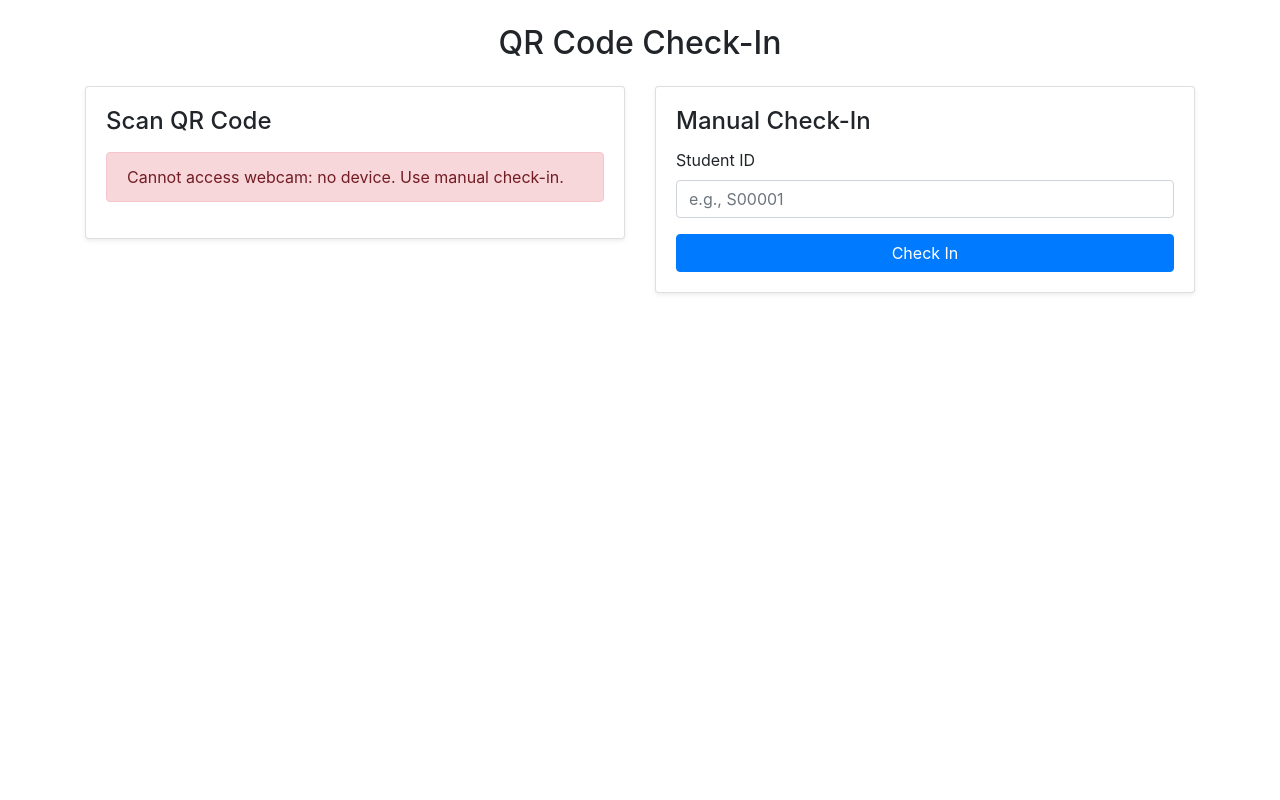
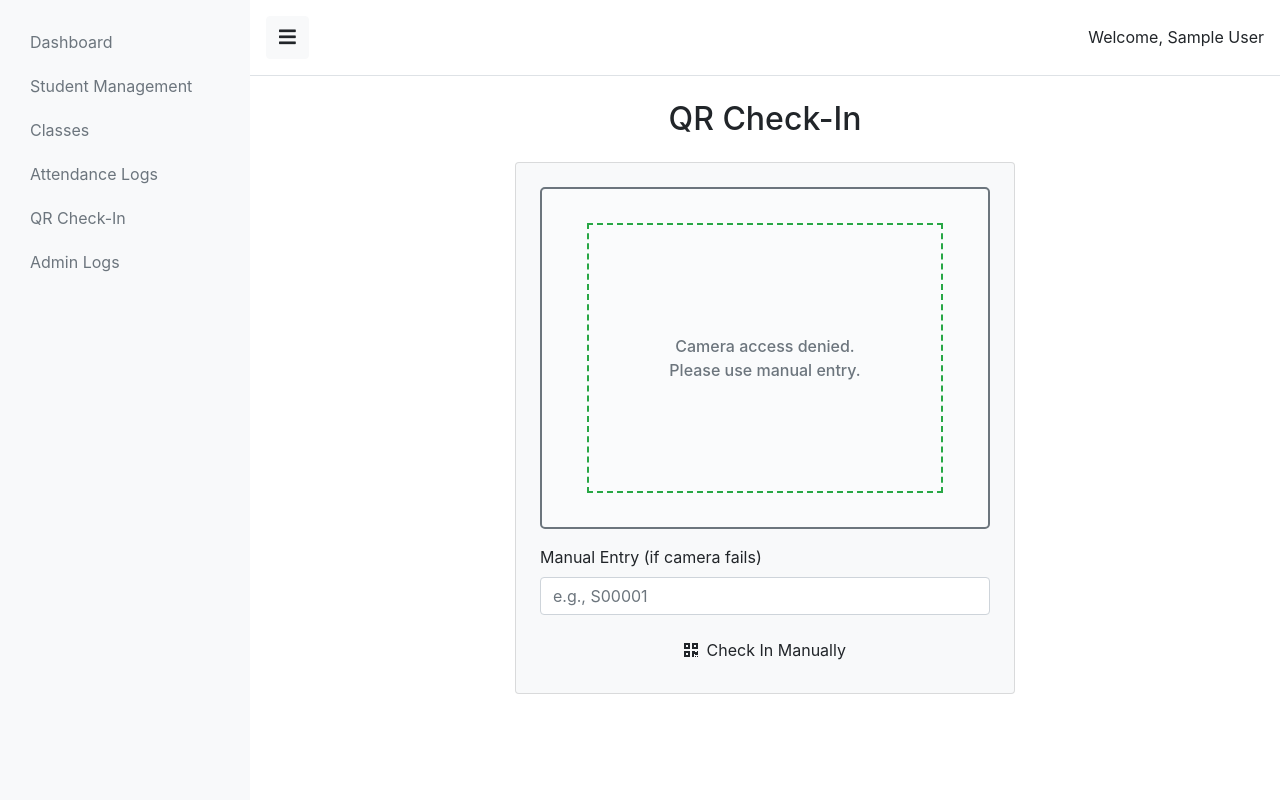
Before and after one commit to AzfarDanish/attendance_system, a Django app: page /qr-check-in/ in a window 1280 px wide. Run offline with Django 5.2, Linux system fonts and the light colour scheme; the visitor is signed in with stand-in values (Sample User, id 1); some libraries are stand-ins or nearby versions.

Commit message:
Redesigning dashboard

```diff
--- a/attendance_system/attendance/templates/attendance/dashboard_base.html
+++ b/attendance_system/attendance/templates/attendance/dashboard_base.html
@@ -9,8 +9,8 @@
             <li><a href="{% url 'student_list' %}">Student Management</a></li>
             <li><a href="{% url 'class_list' %}">Classes</a></li>
             <li><a href="{% url 'attendance_log_list' %}">Attendance Logs</a></li>
-            <li><a href="/qr-check-in/">QR Check-In</a></li>
-            <li><a href="/admin/attendance/adminactionlog/">Admin Logs</a></li>
+            <li><a href="{% url 'qr_check_in' %}">QR Check-In</a></li>
+            <li><a href="{% url 'admin_log_list' %}">Admin Logs</a></li>
         </ul>
     </div>
     <!-- Main Content -->
@@ -77,6 +77,10 @@
     #toggle-sidebar {
         font-size: 1.2rem;
     }
+    video, canvas {
+        border: none !important;
+        outline: none !important;
+    }
 </style>
 {% endblock %}
 
--- a/attendance_system/attendance/templates/attendance/qr_check_in.html
+++ b/attendance_system/attendance/templates/attendance/qr_check_in.html
@@ -1,158 +1,100 @@
-{% extends 'attendance/base.html' %}
-{% block content %}
-<div class="container mt-4">
-    <h2 class="text-center mb-4">QR Code Check-In</h2>
-    <div class="row">
-        <!-- Webcam Scanning -->
-        <div class="col-md-6">
-            <div class="card shadow-sm">
-                <div class="card-body">
-                    <h4 class="card-title">Scan QR Code</h4>
-                    <video id="video" class="img-fluid border rounded" autoplay></video>
-                    <canvas id="canvas" style="display: none;"></canvas>
-                    <div id="status" class="alert alert-info mt-3" role="alert">
-                        Initializing webcam...
-                    </div>
-                </div>
+{% extends 'attendance/dashboard_base.html' %}
+
+{% block dashboard_content %}
+<div class="container">
+    <h2 class="text-center mb-4">QR Check-In</h2>
+    {% if messages %}
+        {% for message in messages %}
+            <div class="alert alert-{{ message.tags }} alert-dismissible fade show" role="alert">
+                {{ message }}
+                <button type="button" class="close" data-dismiss="alert" aria-label="Close">
+                    <span aria-hidden="true">&times;</span>
+                </button>
+            </div>
+        {% endfor %}
+    {% endif %}
+    <div class="card bg-light p-4 mx-auto" style="max-width: 500px;">
+        <div class="text-center mb-3 position-relative">
+            <video id="video" width="100%" height="auto" autoplay playsinline style="position: absolute; top: 0; left: 0; width: 100%; height: 100%; object-fit: cover; border-radius: 5px;"></video>
+            <canvas id="canvas" style="display: none;"></canvas>
+            <div id="qr-overlay" style="position: relative; width: 100%; padding-top: 75%; border: 2px solid #6c757d; border-radius: 5px; background: rgba(255, 255, 255, 0.3);">
+                <div style="position: absolute; top: 10%; left: 10%; width: 80%; height: 80%; border: 2px dashed #28a745; pointer-events: none;"></div>
+                <p id="scanning-text" style="position: absolute; top: 50%; left: 50%; transform: translate(-50%, -50%); color: #6c757d; font-weight: 500;">Scanning for QR code...</p>
             </div>
         </div>
-        <!-- Manual Check-In -->
-        <div class="col-md-6">
-            <div class="card shadow-sm">
-                <div class="card-body">
-                    <h4 class="card-title">Manual Check-In</h4>
-                    <form id="manual-checkin-form">
-                        {% csrf_token %}
-                        <div class="mb-3">
-                            <label for="student_id" class="form-label">Student ID</label>
-                            <input type="text" id="student_id" name="student_id" class="form-control" placeholder="e.g., S00001" required>
-                        </div>
-                        <button type="submit" class="btn btn-primary w-100">Check In</button>
-                    </form>
-                </div>
+        <form method="post" id="qr-form">
+            {% csrf_token %}
+            <input type="hidden" name="student_id" id="student_id">
+            <div class="form-group">
+                <label for="manual_student_id">Manual Entry (if camera fails)</label>
+                <input type="text" name="student_id" id="manual_student_id" class="form-control" placeholder="e.g., S00001">
             </div>
-        </div>
+            <div class="text-center">
+                <button type="submit" class="btn btn-light">
+                    <i class="fas fa-qrcode mr-1"></i> Check In Manually
+                </button>
+            </div>
+        </form>
     </div>
 </div>
+{% endblock %}
 
-<script src="https://cdn.jsdelivr.net/npm/jsqr@1.4.0/dist/jsQR.min.js"></script>
+{% block additional_js %}
+<script src="https://cdnjs.cloudflare.com/ajax/libs/jsQR/1.4.0/jsQR.min.js"></script>
 <script>
     const video = document.getElementById('video');
-    const canvas = document.getElementById('canvas');
-    const ctx = canvas.getContext('2d');
-    const status = document.getElementById('status');
-    const manualForm = document.getElementById('manual-checkin-form');
+    const canvasElement = document.getElementById('canvas');
+    const canvas = canvasElement.getContext('2d');
+    const scanningText = document.getElementById('scanning-text');
+    const qrOverlay = document.getElementById('qr-overlay');
+    const qrForm = document.getElementById('qr-form');
+    const studentIdInput = document.getElementById('student_id');
 
-    // Function to start scanning
-    function startScanning() {
-        if (video.readyState === video.HAVE_ENOUGH_DATA && video.videoWidth > 0 && video.videoHeight > 0) {
-            canvas.width = video.videoWidth;
-            canvas.height = video.videoHeight;
-            scanQRCode();
-        } else {
-            setTimeout(startScanning, 100);
-        }
-    }
+    // Access the camera
+    navigator.mediaDevices.getUserMedia({ video: { facingMode: 'environment' } })
+        .then(stream => {
+            console.log('Camera access granted');
+            video.srcObject = stream;
+            video.setAttribute('playsinline', true);
+            video.play();
+            // Set the video dimensions to match the overlay
+            video.addEventListener('loadedmetadata', () => {
+                const aspectRatio = video.videoWidth / video.videoHeight;
+                const overlayWidth = qrOverlay.offsetWidth;
+                qrOverlay.style.height = `${overlayWidth / aspectRatio}px`;
+                console.log('Video dimensions:', video.videoWidth, video.videoHeight);
+            });
+            requestAnimationFrame(tick);
+        })
+        .catch(err => {
+            console.error('Error accessing camera:', err);
+            scanningText.textContent = 'Camera access denied. Please use manual entry.';
+        });
 
-    // QR code scanning function
-    function scanQRCode() {
-        if (video.videoWidth === 0 || video.videoHeight === 0) {
-            updateStatus('danger', 'Video feed unavailable. Please check your webcam.');
-            return;
-        }
-
-        ctx.drawImage(video, 0, 0, canvas.width, canvas.height);
-        try {
-            const imageData = ctx.getImageData(0, 0, canvas.width, canvas.height);
-            const code = jsQR(imageData.data, imageData.width, imageData.height);
+    function tick() {
+        if (video.readyState === video.HAVE_ENOUGH_DATA) {
+            // Set canvas dimensions to match video
+            canvasElement.height = video.videoHeight;
+            canvasElement.width = video.videoWidth;
+            // Draw the video frame to the canvas
+            canvas.drawImage(video, 0, 0, canvasElement.width, canvasElement.height);
+            const imageData = canvas.getImageData(0, 0, canvasElement.width, canvasElement.height);
+            // Scan for QR code
+            const code = jsQR(imageData.data, imageData.width, imageData.height, {
+                inversionAttempts: 'dontInvert',
+            });
 
             if (code) {
-                checkIn(code.data, true);
+                console.log('QR code detected:', code.data);
+                studentIdInput.value = code.data;
+                qrForm.submit();
             } else {
-                requestAnimationFrame(scanQRCode);
+                console.log('No QR code detected in this frame');
             }
-        } catch (e) {
-            updateStatus('danger', 'Error scanning QR code: ' + e.message);
-            setTimeout(() => requestAnimationFrame(scanQRCode), 2000);
+        } else {
+            console.log('Video not ready:', video.readyState);
         }
+        requestAnimationFrame(tick);
     }
-
-    // Function to handle check-in (QR or manual)
-    function checkIn(studentId, isQR) {
-        updateStatus('info', 'Processing check-in for ' + studentId + '...');
-        fetch('/qr-check-in/', {
-            method: 'POST',
-            headers: {
-                'Content-Type': 'application/json',
-                'X-CSRFToken': '{{ csrf_token }}'
-            },
-            body: JSON.stringify({ student_id: studentId })
-        })
-        .then(response => response.json())
-        .then(data => {
-            if (data.status === 'success') {
-                updateStatus('success', data.message);
-                if (isQR) {
-                    // Resume scanning after 3 seconds for QR scans
-                    setTimeout(() => {
-                        updateStatus('info', 'Ready to scan next QR code.');
-                        requestAnimationFrame(scanQRCode);
-                    }, 3000);
-                } else {
-                    // Clear manual form
-                    manualForm.reset();
-                    updateStatus('info', 'Ready for next check-in.');
-                }
-            } else {
-                updateStatus('danger', data.message);
-                if (isQR) {
-                    // Resume scanning after 3 seconds
-                    setTimeout(() => {
-                        updateStatus('info', 'Ready to scan next QR code.');
-                        requestAnimationFrame(scanQRCode);
-                    }, 3000);
-                }
-            }
-        })
-        .catch(err => {
-            updateStatus('danger', 'Network error: ' + err.message);
-            if (isQR) {
-                setTimeout(() => {
-                    updateStatus('info', 'Ready to scan next QR code.');
-                    requestAnimationFrame(scanQRCode);
-                }, 3000);
-            }
-        });
-    }
-
-    // Update status with Bootstrap alert classes
-    function updateStatus(type, message) {
-        status.className = `alert alert-${type} mt-3`;
-        status.textContent = message;
-    }
-
-    // Access webcam
-    navigator.mediaDevices.getUserMedia({ video: { facingMode: 'environment' } })
-        .then(stream => {
-            video.srcObject = stream;
-            video.play();
-            updateStatus('info', 'Webcam ready. Please show a QR code.');
-            startScanning();
-        })
-        .catch(err => {
-            updateStatus('danger', 'Cannot access webcam: ' + err.message + '. Use manual check-in.');
-            video.style.display = 'none';
-        });
-
-    // Manual check-in form submission
-    manualForm.addEventListener('submit', (e) => {
-        e.preventDefault();
-        const studentId = document.getElementById('student_id').value.trim();
-        if (studentId) {
-            checkIn(studentId, false);
-        } else {
-            updateStatus('danger', 'Please enter a student ID.');
-        }
-    });
 </script>
 {% endblock %}
--- a/attendance_system/attendance/urls.py
+++ b/attendance_system/attendance/urls.py
@@ -13,4 +13,5 @@ urlpatterns = [
     path('classes/delete/<int:class_id>/', views.class_delete, name='class_delete'),
     path('attendance-logs/', views.attendance_log_list, name='attendance_log_list'),
     path('qr-check-in/', views.qr_check_in, name='qr_check_in'),
+    path('admin-logs/', views.admin_log_list, name='admin_log_list'),
 ]
--- a/attendance_system/attendance/views.py
+++ b/attendance_system/attendance/views.py
@@ -213,14 +213,7 @@ def class_delete(request, class_id):
     }
     return render(request, 'attendance/class_confirm_delete.html', context)
 
-# QR Check-In View (placeholder, to be added later if not present)
-@login_required
-def qr_check_in(request):
-    context = {
-        'admin_name': request.user.get_full_name() or request.user.username,
-    }
-    return render(request, 'attendance/qr_check_in.html', context)
-
+# Attendance Logs View
 @login_required
 @user_passes_test(is_staff_or_superuser)
 def attendance_log_list(request):
@@ -230,6 +223,55 @@ def attendance_log_list(request):
         'attendance_logs': attendance_logs,
     }
     return render(request, 'attendance/attendance_log_list.html', context)
+
+# QR Check-In View
+@login_required
+def qr_check_in(request):
+    if request.method == 'POST':
+        student_id = request.POST.get('student_id')
+        try:
+            student = Student.objects.get(id=student_id)
+            # Check if the student has already checked in today
+            today = timezone.now().date()
+            existing_check_in = Attendance.objects.filter(student=student, date=today).first()
+            if existing_check_in:
+                messages.error(request, f'{student.name} has already checked in today.')
+            else:
+                # Determine status based on time (e.g., late if after 8 AM)
+                now = timezone.now()
+                check_in_time = now.time()
+                late_threshold = timezone.datetime.strptime('08:00', '%H:%M').time()
+                status = 'late' if check_in_time > late_threshold else 'on-time'
+                # Log attendance
+                Attendance.objects.create(
+                    student=student,
+                    date=today,
+                    check_in_time=check_in_time,
+                    status=status
+                )
+                messages.success(request, f'Check-in successful for {student.name} at {check_in_time}. Status: {status}.')
+        except Student.DoesNotExist:
+            messages.error(request, 'Student not found. Please check the ID.')
+        context = {
+            'admin_name': request.user.get_full_name() or request.user.username,
+        }
+        return render(request, 'attendance/qr_check_in.html', context)
+
+    context = {
+        'admin_name': request.user.get_full_name() or request.user.username,
+    }
+    return render(request, 'attendance/qr_check_in.html', context)
+
+# Admin Logs View
+@login_required
+@user_passes_test(is_staff_or_superuser)
+def admin_log_list(request):
+    admin_logs = AdminActionLog.objects.all().select_related('admin')
+    context = {
+        'admin_name': request.user.get_full_name() or request.user.username,
+        'admin_logs': admin_logs,
+    }
+    return render(request, 'attendance/admin_log_list.html', context)
 
 # Manual Attendance Entry View (Admin Only)
 @login_required
```
Also changed, not shown: attendance_system/attendance/templates/attendance/admin_log_list.html (added, +29 -0 lines).
